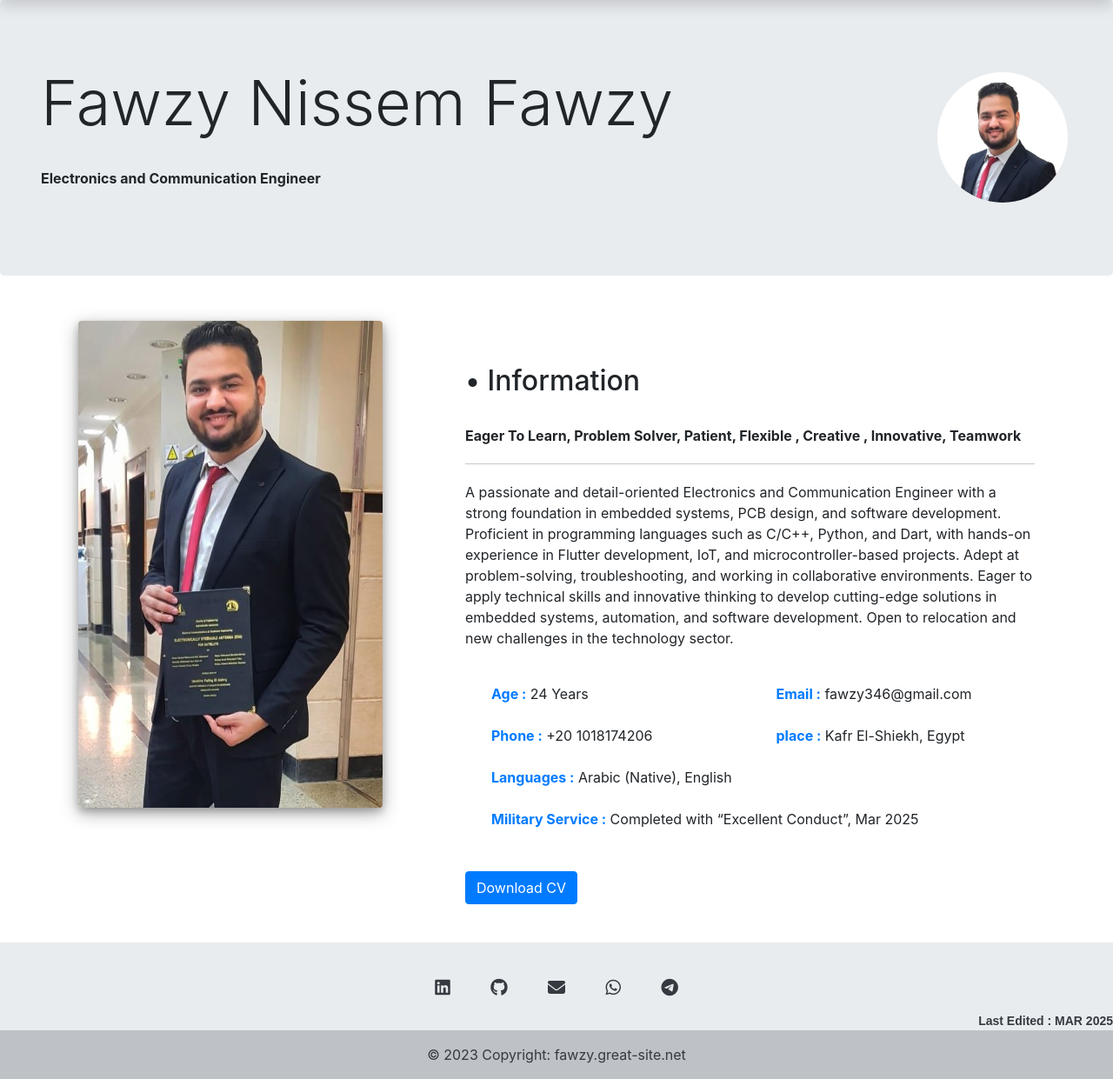
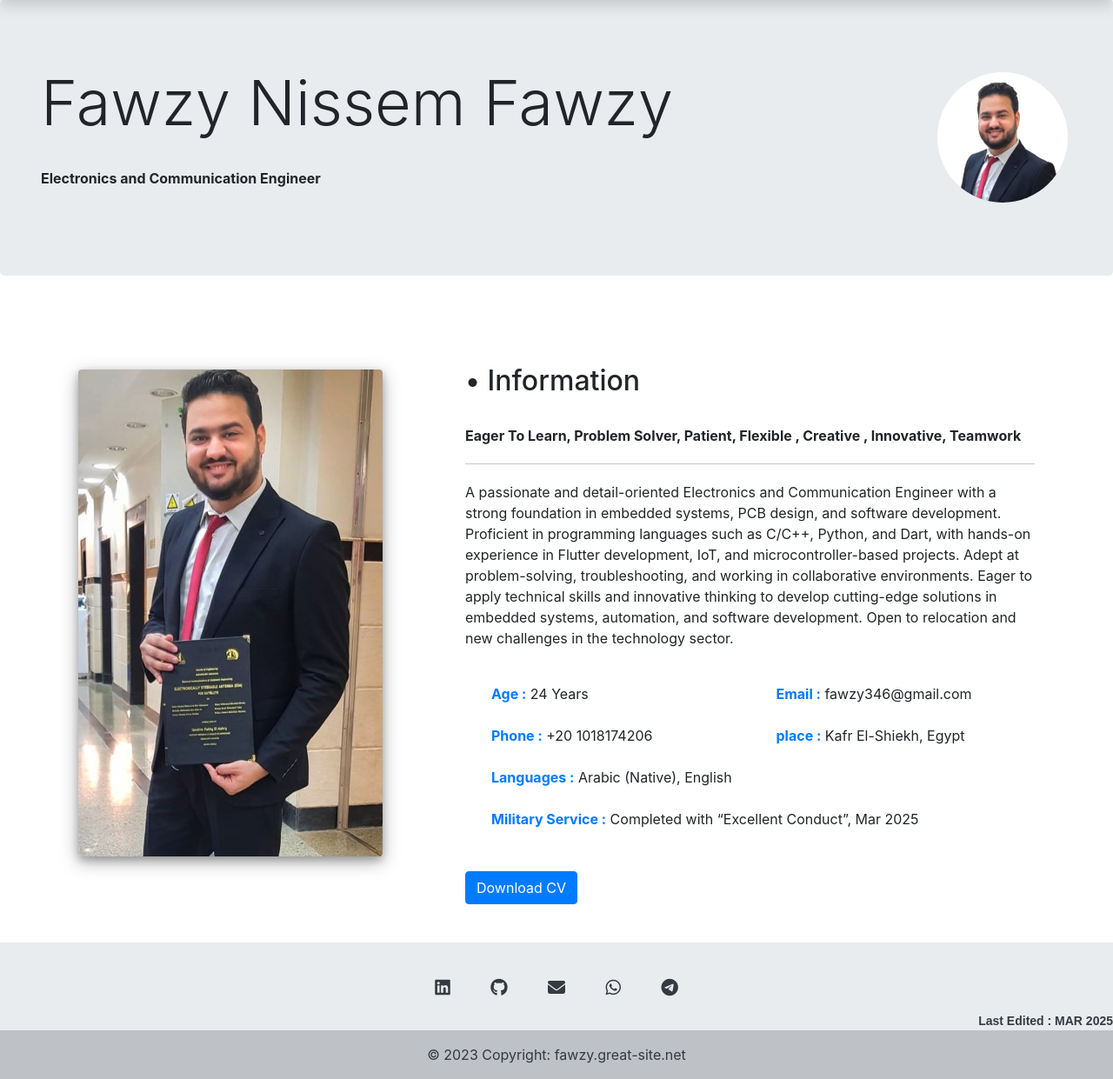
Before and after one commit to foozy346/portfolio, a PHP site: page / in a window 1280 px wide. Shown: the part 41-1282 px from the top of the page at 87% size. Run offline with PHP 8.4, Linux system fonts and the light colour scheme; some libraries are stand-ins or nearby versions.

Commit message:
center image in main page

```diff
--- a/main_page.html
+++ b/main_page.html
@@ -18,7 +18,7 @@
 <!-- about me div -->
 <div class="container" style="padding: 20px;">
     <div class="row justify-content-around ">
-        <div class="col-md-auto" style="padding-right: 80px; " >
+        <div class="col-md-auto align-self-center" style="padding-right: 80px; " >
             <div class="img-fluid  " style="min-width: 300px;  ">
                 <img src="/files/img.jpg" class="img-fluid rounded "
                         style="box-shadow: 0 4px 8px 0 rgba(0, 0, 0, 0.2), 0 6px 20px 0 #00000056;" >
```
Also changed, not shown: contact.php (line endings or trailing spaces).
